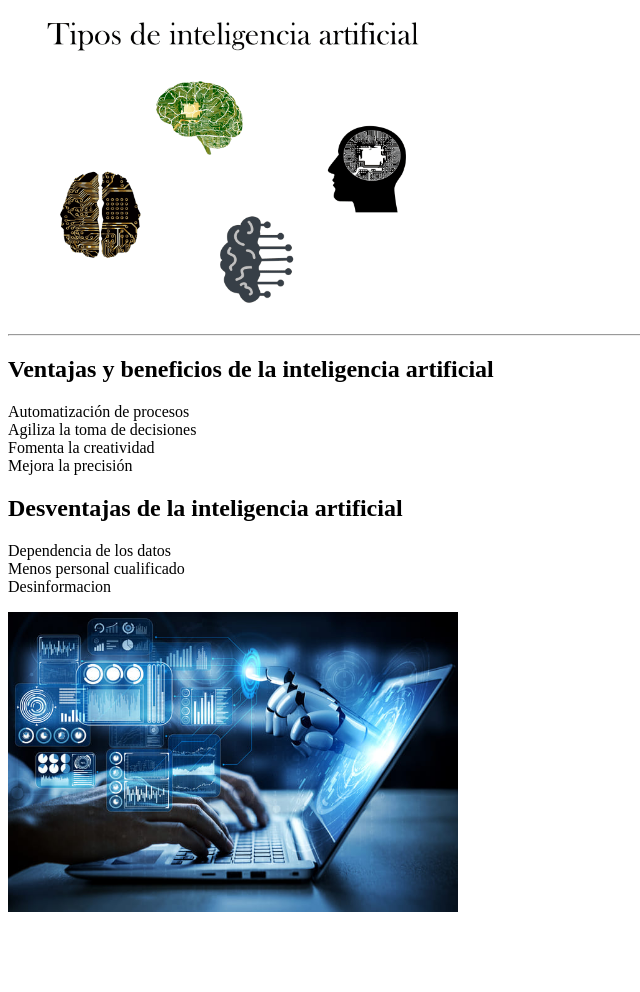
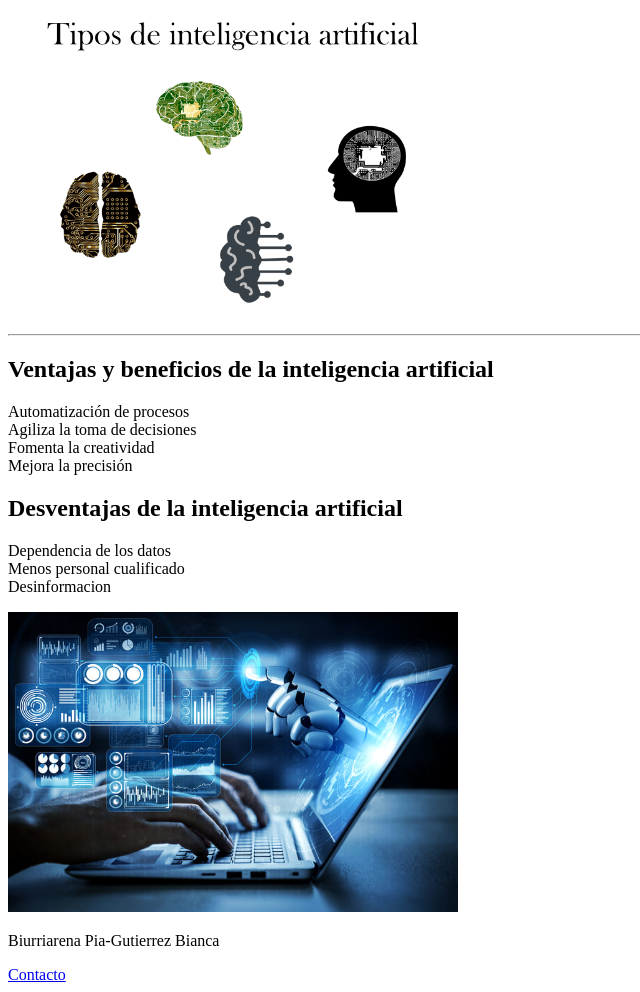
Before and after one commit to InstitutoSP/tarea-1-bianxgu, a plain HTML site: page index.html in a window 1280 px wide. Shown: the part 1032-2024 px from the top of the page, without its empty margins (0-640 px from the left). Before the commit the page ends 1956 px from the top, so only its background shows below. Drawn offline with Linux system fonts and the light colour scheme.

Commit message:
terminado

```diff
--- a/index.html
+++ b/index.html
@@ -9,8 +9,7 @@
   <article>
       <h1> INTELIGENCIA ARTIFICIAL</h1>
   <h2>¿Que es la inteligencia artificial?</h2>
-  <p>La Inteligencia Artificial (IA) es la combinación de algoritmos planteados con el propósito de crear máquinas que
-    presenten las mismas capacidades que el ser humano. </p>
+  <p>La Inteligencia Artificial (IA) es la combinación de algoritmos planteados con el propósito de crear máquinas que presenten las mismas capacidades que el ser humano. </p>
     <h3>Uso de inteligencia artificial en nuestro día a día</h3>
     <p>Los asistentes de voz como:Siri o Alexa<br>Los smartphones<br>El monitoreo de las redes sociales<br></p>
   <img src="ro.jpg" heigth="500" width="500" />
@@ -36,6 +35,6 @@
   <p>Dependencia de los datos<br>Menos personal cualificado<br>Desinformacion</p>
   <img src="des.jpg"heigth="400" width="450"/>
 </article>
-<footer></footer>
+<footer> <p>Biurriarena Pia-Gutierrez Bianca</p> <a target="blank" href="mailto:gutierrezbianca-sec@instituto-sanpablo.com"> Contacto </a> </footer>
 </body>
 </html>
```
Also changed, not shown: 1 other file.
